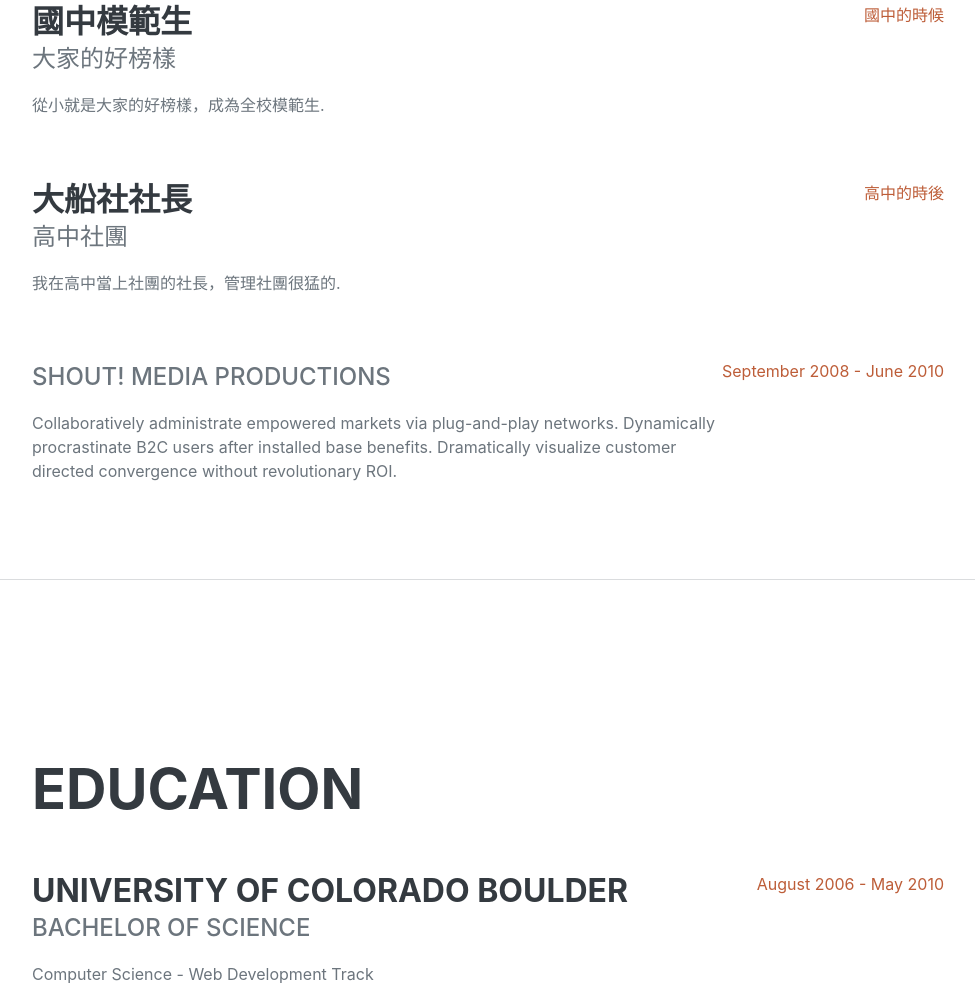
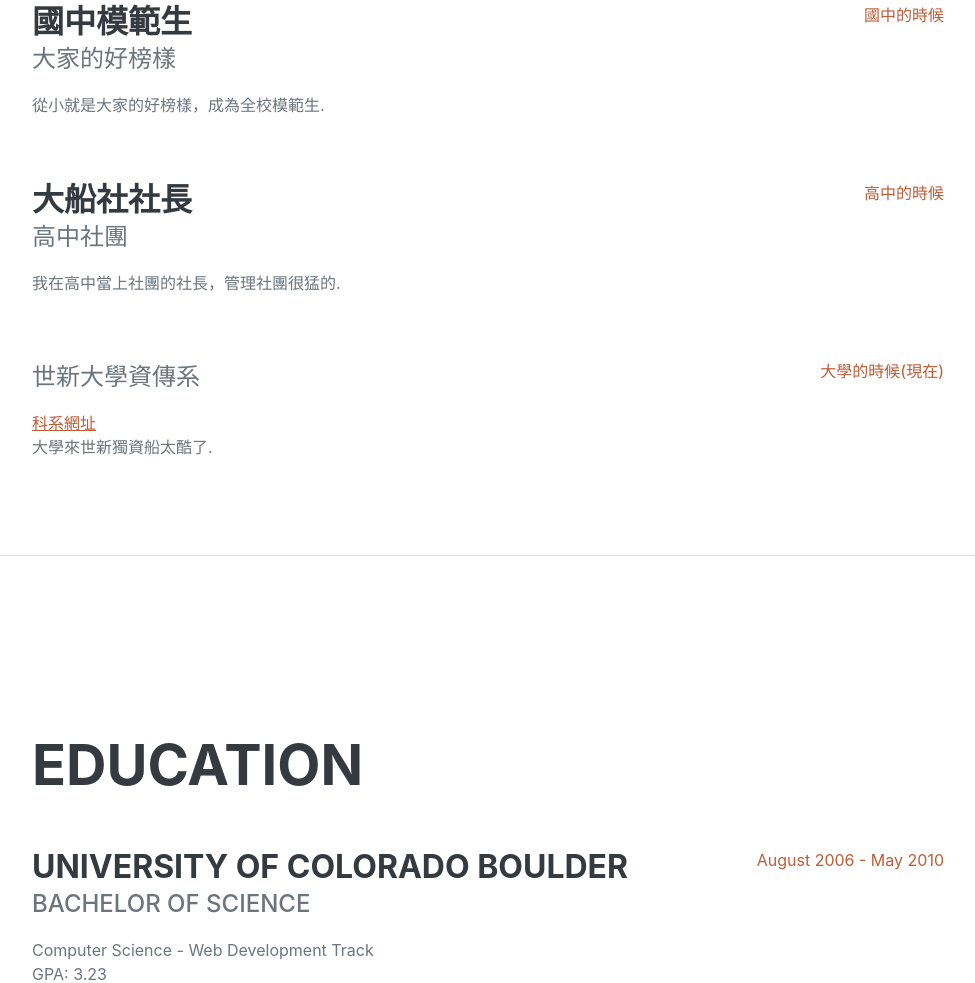
Before and after one commit to Zzzack7777/Zzzack7777.github.io, a plain HTML site: page index.html in a window 1280 px wide. Shown: the part 1196-2179 px from the top of the page, without its empty margins (288-1263 px from the left). Drawn offline with nearby package versions, Linux system fonts and the light colour scheme.

Commit message:
Update index.html

```diff
--- a/index.html
+++ b/index.html
@@ -47,7 +47,7 @@
                     </h1>
                     <div class="subheading mb-5">
                         台北市中山區 0920999658
-                        <a href="mailto:name@email.com">zackwang2005@gmail.com</a>
+                        <a href=zackwang2005@gmail.com>zackwang2005@gmail.com</a>
                     </div>
                     <p class="lead mb-5">我的名字叫王則文，來自台北市，從小出生於一個快樂的家庭，成長歷程很順遂，今天心情很好</p>
                     <div class="social-icons">
@@ -85,15 +85,16 @@
                             <div class="subheading mb-3">高中社團</div>
                             <p>我在高中當上社團的社長，管理社團很猛的.</p>
                         </div>
-                        <div class="flex-shrink-0"><span class="text-primary">高中的時後</span></div>
+                        <div class="flex-shrink-0"><span class="text-primary">高中的時候</span></div>
                     </div>
                     <div class="d-flex flex-column flex-md-row justify-content-between">
                         <div class="flex-grow-1">
                             <h3 class="mb-0"></h3>
-                            <div class="subheading mb-3">Shout! Media Productions</div>
-                            <p>Collaboratively administrate empowered markets via plug-and-play networks. Dynamically procrastinate B2C users after installed base benefits. Dramatically visualize customer directed convergence without revolutionary ROI.</p>
+                            <div class="subheading mb-3">世新大學資傳系</div>
+                            <a href=https://ics.wp.shu.edu.tw>科系網址</a>
+                            <p>大學來世新獨資船太酷了.</p>
                         </div>
-                        <div class="flex-shrink-0"><span class="text-primary">September 2008 - June 2010</span></div>
+                        <div class="flex-shrink-0"><span class="text-primary">大學的時候(現在)</span></div>
                     </div>
                 </div>
             </section>
```
